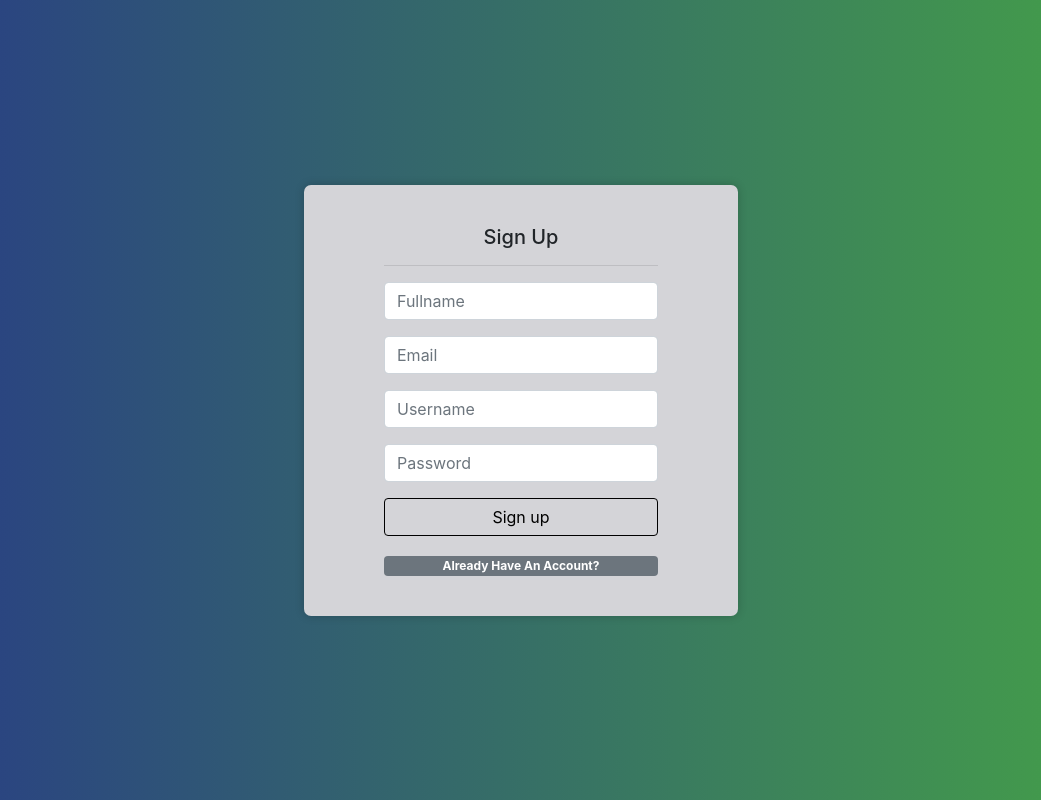
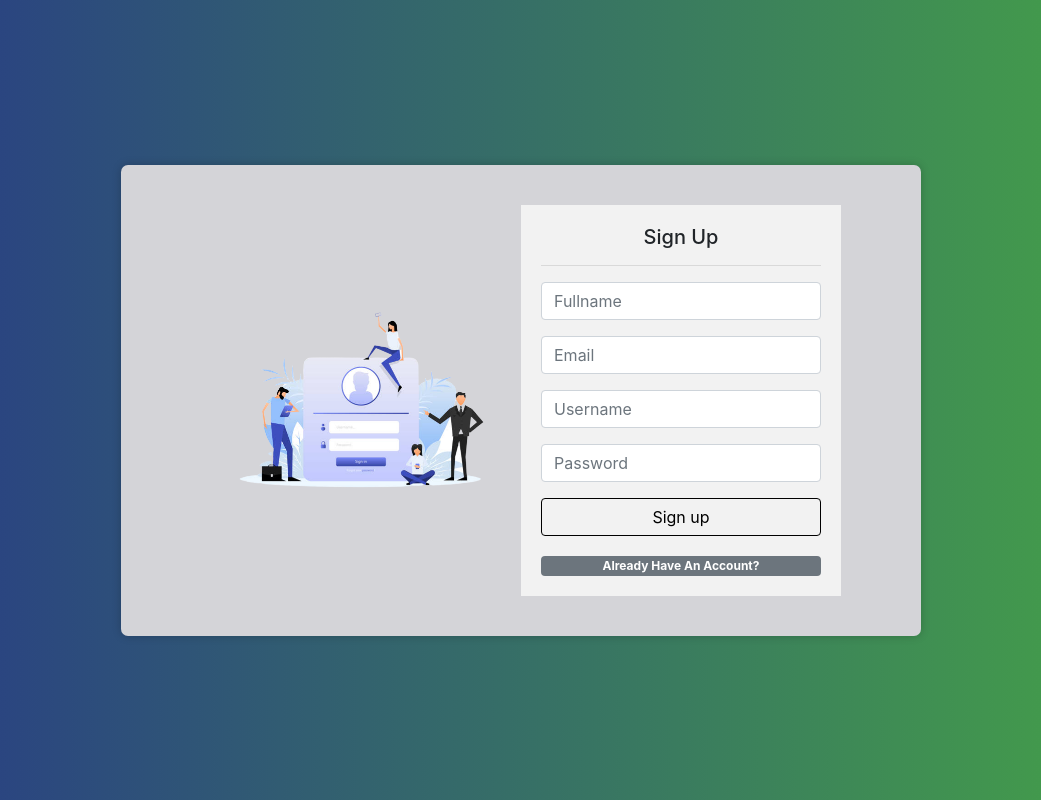
Before and after one commit to Contactinfocenter/Bill-Submission, a plain HTML site: page register.html in a window 1280 px wide. Shown: the whole page, without its empty margins (119-1160 px from the left). Drawn offline with nearby package versions, Linux system fonts and the light colour scheme.

Commit message:
image added
image added

```diff
--- a/register.html
+++ b/register.html
@@ -37,6 +37,9 @@
     box-shadow: 0px 0px 10px rgba(0, 0, 0, 0.2); /* Add a subtle shadow */
     max-width: 800px !important;
     margin: 0 auto; /* Center the container horizontally */
+    display: flex;
+    justify-content: center;
+    align-items: center;
     }
     /* Custom CSS for a black outline button */
     .btn-outline-black {
@@ -67,12 +70,27 @@
     .custom-control-input:focus ~ .custom-control-label::before {
         box-shadow: none; /* Black focus outline */
     }
+    .left-column {
+    flex: 1; /* Take up 50% of the container width */
+    padding: 20px;
+}
+
+.right-column {
+    flex: 1; /* Take up 50% of the container width */
+    padding: 20px;
+    background-color: #f2f2f2; /* Optional background color for the right column */
+}
   </style>
 </head>
 <body>
 
     <div class="login-container">
-        <h5 class="mb-3 text-center">Sign Up</h5><hr>
+        <div class="left-column">
+            <img src="./assets/img/registration.png" alt="Image" class="img-fluid" />
+        </div>
+        <div class="right-column">
+            <h5 class="mb-3 text-center">Sign Up</h5>
+            <hr>
             <!-- Add an id attribute to your form -->
             <form id="registrationForm">
                 <input type="text" placeholder="Fullname" id="nameInp" class="form-control mb-3">
@@ -83,6 +101,8 @@
             </form>
             <a href="login.html" class="badge badge-secondary py-1 w-100">Already Have An Account?</a>
         </div>
+    </div>
+
 
 <script type="module" src="assets/js/register.js"></script>
 
```
Also changed, not shown: login.html (+16 -0 lines), assets/img/login.png (added), assets/img/registration.png (added). Lines whose indentation alone changed are shown as unchanged.
